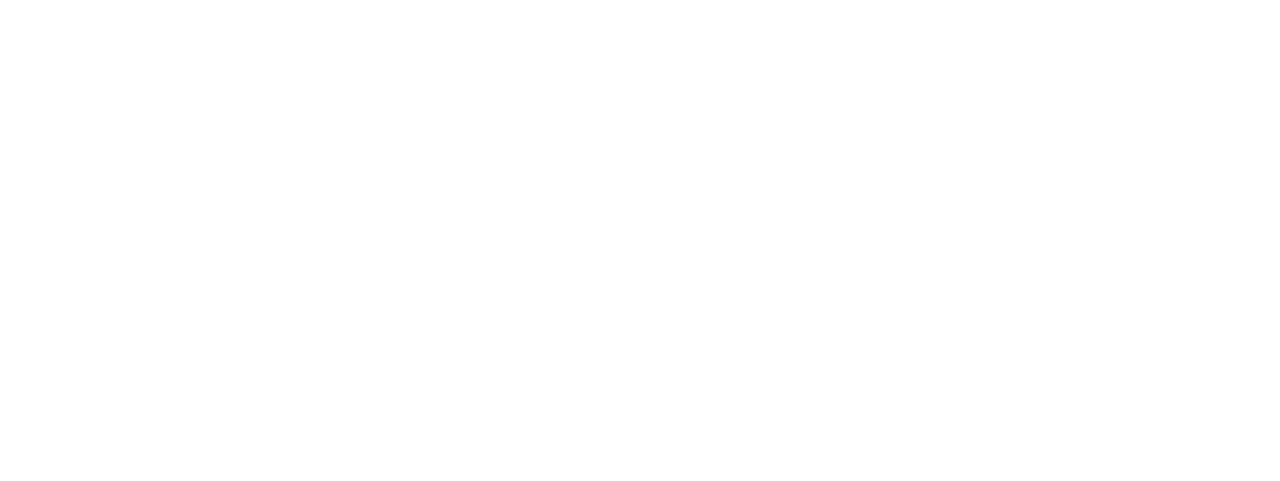
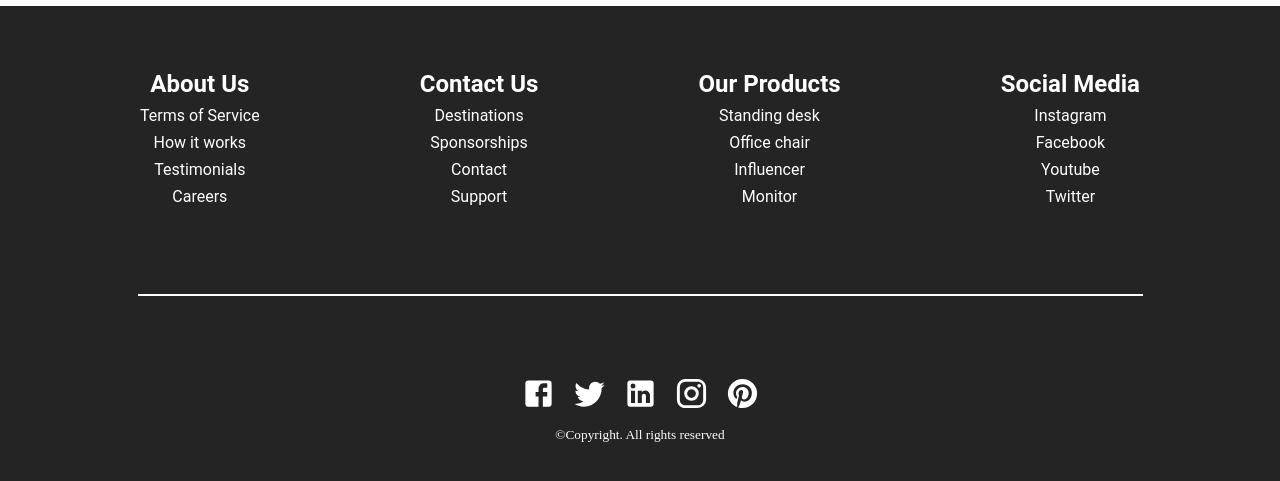
Before and after one commit to araymond11/ecommerce-frontend, a React (Create React App) app: page /products in a window 1280 px wide. Shown: the part 979-1460 px from the top of the page. Before the commit the page ends 985 px from the top, so only its background shows below. Built offline with nearby package versions, Linux system fonts and the light colour scheme.

Commit message:
Adding footer

```diff
--- a/src/App.css
+++ /dev/null
@@ -1,38 +0,0 @@
-.App {
-  text-align: center;
-}
-
-.App-logo {
-  height: 40vmin;
-  pointer-events: none;
-}
-
-@media (prefers-reduced-motion: no-preference) {
-  .App-logo {
-    animation: App-logo-spin infinite 20s linear;
-  }
-}
-
-.App-header {
-  background-color: #282c34;
-  min-height: 100vh;
-  display: flex;
-  flex-direction: column;
-  align-items: center;
-  justify-content: center;
-  font-size: calc(10px + 2vmin);
-  color: white;
-}
-
-.App-link {
-  color: #61dafb;
-}
-
-@keyframes App-logo-spin {
-  from {
-    transform: rotate(0deg);
-  }
-  to {
-    transform: rotate(360deg);
-  }
-}
--- a/src/App.jsx
+++ b/src/App.jsx
@@ -1,8 +1,8 @@
 import React from 'react';
-import Products from './components/Products/Products';
-import './App.css';
+import Products from './pages/Products/Products';
 import { BrowserRouter as Router, Route, Switch} from 'react-router-dom';
-import Homepage from './components/Homepage/Homepage';
+import Homepage from './pages/Homepage/Homepage';
+import Footer from './components/Footer/Footer';
 
 function App() {
   return (
@@ -15,6 +15,7 @@
           <Products/>
         </Route>
       </Switch>
+      <Footer/>
     </Router>
   );
 }
--- /dev/null
+++ b/src/components/Footer/Footer.css
@@ -0,0 +1,58 @@
+.footer-container {
+    background-color: #242424;
+    padding: 4rem 0 5rem 0;
+    display: flex;
+    flex-direction: column;
+    justify-content: center;
+    align-items: center;
+}
+
+.upper-section{
+  display: flex;
+  width: 100%;
+  justify-content: space-between;
+  padding-bottom: 5rem;
+  max-width: 1000px;
+}
+
+.footer-items a {
+  color: #fff;
+  text-decoration: none;
+  margin-bottom: 0.5rem;
+  font-family: Roboto, sans-serif;
+}
+
+.footer-items > h2 {
+  color: #fff;
+  padding-bottom: 8px;
+  font-family: Roboto, sans-serif;
+}
+
+.footer-items{
+  display: flex;
+  flex-direction: column;
+  align-items: center;
+}
+
+.bottom-section{
+  border-top: 2px solid white;
+  width: 100%;
+  display: flex;
+  justify-content: center;
+  align-items: center;
+  padding-top: 5rem;
+  max-width: 1005px;
+}
+
+.social-media-link > a{
+  color:white;
+  padding: 8px;
+}
+
+.social-media-link {
+  margin-bottom: 12px;
+}
+
+.website-rights{
+  color: white;
+}
--- /dev/null
+++ b/src/components/Footer/Footer.jsx
@@ -0,0 +1,57 @@
+import React from 'react';
+import './Footer.css';
+import { Link } from 'react-router-dom';
+import FacebookIcon from '@material-ui/icons/Facebook';
+import TwitterIcon from '@material-ui/icons/Twitter';
+import LinkedInIcon from '@material-ui/icons/LinkedIn';
+import InstagramIcon from '@material-ui/icons/Instagram';
+import PinterestIcon from '@material-ui/icons/Pinterest';
+
+function Footer() {
+  return (
+    <footer className='footer-container'>
+      <div className='upper-section'>
+        <div className='footer-items'>
+          <h2>About Us</h2>
+          <Link to='/'>Terms of Service</Link>
+          <Link to='/'>How it works</Link>
+          <Link to='/'>Testimonials</Link>
+          <Link to='/'>Careers</Link>
+        </div>
+        <div className='footer-items'>
+          <h2>Contact Us</h2>
+          <Link to='/'>Destinations</Link>
+          <Link to='/'>Sponsorships</Link>
+          <Link to='/'>Contact</Link>
+          <Link to='/'>Support</Link>
+        </div>
+        <div className='footer-items'>
+          <h2>Our Products</h2>
+          <Link to='/'>Standing desk</Link>
+          <Link to='/'>Office chair</Link>
+          <Link to='/'>Influencer</Link>
+          <Link to='/'>Monitor</Link>
+        </div>
+        <div className='footer-items'>
+          <h2>Social Media</h2>
+          <Link to='/'>Instagram</Link>
+          <Link to='/'>Facebook</Link>
+          <Link to='/'>Youtube</Link>
+          <Link to='/'>Twitter</Link>
+        </div>
+      </div>
+      <div className='bottom-section'>
+        <div className='social-media-link'>
+          <Link to='/'><FacebookIcon fontSize="large"/></Link>
+          <Link to='/'><TwitterIcon fontSize="large"/></Link>
+          <Link to='/'><LinkedInIcon fontSize="large"/></Link>
+          <Link to='/'><InstagramIcon fontSize="large"/></Link>
+          <Link to='/'><PinterestIcon fontSize="large"/></Link>
+        </div>
+      </div>
+      <small className='website-rights'>©Copyright. All rights reserved</small>
+    </footer>
+  );
+}
+
+export default Footer;
--- a/src/components/Homepage/Homepage.css
+++ b/src/pages/Homepage/Homepage.css
@@ -53,6 +53,7 @@
     height: auto;
     max-height: 900px;
     text-decoration: none;
+    display: block;
 }
 
 .right_side_row_img{
@@ -62,13 +63,13 @@
 
 .cover{
     background: no-repeat;
-    height: 92vh;
+    height: 100vh;
     background-size: 100% auto;
     animation: ani 3s ease;
 }
 
 .cover_quote{
-    font: 2.5rem Futura;
+    font: 2rem Futura;
     text-transform: uppercase;
     max-width: 700px;
     height: 50%;
@@ -104,7 +105,7 @@
 
 @keyframes leftToRight {
     from{
-        margin-right: 2500px;
+        margin-right: 1000px;
     }
     to{
         margin-right: 0px;
--- a/src/components/Homepage/Homepage.jsx
+++ b/src/pages/Homepage/Homepage.jsx
@@ -1,5 +1,5 @@
 import React from 'react';
-import Navbar from '../Navbar/Navbar';
+import Navbar from '../../components/Navbar/Navbar';
 import { Link } from 'react-router-dom';
 import './Homepage.css';
 export default function Homepage(){
```
Also changed, not shown: src/pages/Products/Products.css (renamed from src/components/Products/Products.css), src/pages/Products/Products.jsx (renamed from src/components/Products/Products.jsx).
